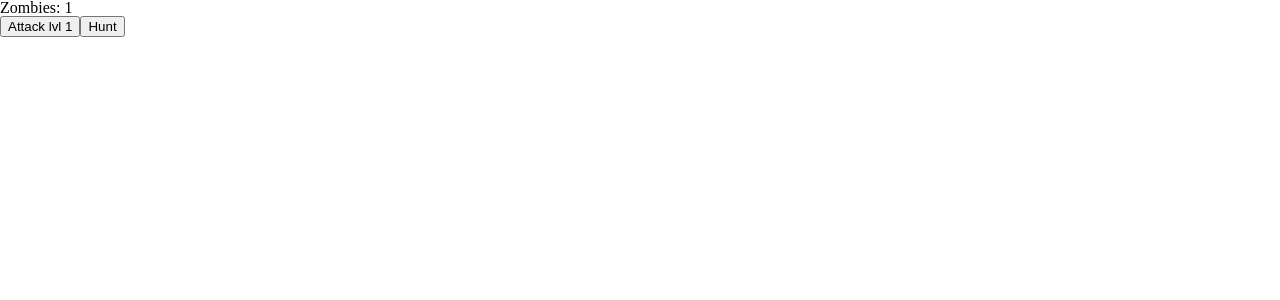
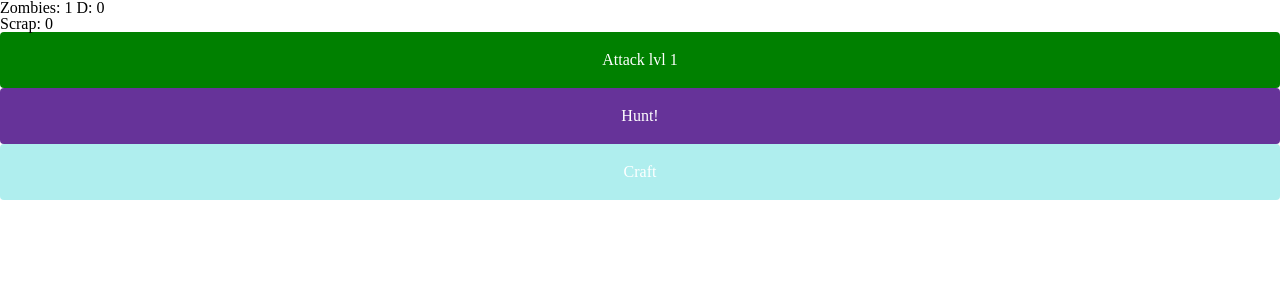
Before and after one commit to Bradd3rs/hooks, a React (Create React App) app: page / in a window 1280 px wide. Shown: the top 300 px of the page. Built offline with nearby package versions, Linux system fonts and the light colour scheme.

Commit message:
basic functionality

```diff
--- a/package.json
+++ b/package.json
@@ -5,7 +5,8 @@
   "dependencies": {
     "react": "^16.8.2",
     "react-dom": "^16.8.2",
-    "react-scripts": "2.1.5"
+    "react-scripts": "2.1.5",
+    "styled-components": "^4.2.0"
   },
   "scripts": {
     "start": "react-scripts start",
--- a/src/App.js
+++ b/src/App.js
@@ -1,12 +1,19 @@
 import React, { useState, useEffect } from 'react';
+import styled from 'styled-components';
+
 import huntHelper from './huntHelper';
 import Attack from './attackHelper';
+import AttackButton from './components/buttons/AttackButton';
+import HuntButton from './components/buttons/HuntButton';
+import CraftButton from './components/buttons/CraftButton';
+
 
 function App() {
   const [zombies, setZombies] = useState(1);
   const [defence, setDefence] = useState(0);
   const [scrap, setScrap] = useState(0);
   const [level, setLevel] = useState(1);
+  const [message, setMessage] = useState(``);
   // const [items, setItems] = useState(0);
 
   useEffect(() => {
@@ -14,21 +21,53 @@ function App() {
   }, [])
 
   function hunt() {
-    setZombies(zombies + huntHelper(zombies))
+    const zombiesGained = huntHelper(zombies);
+
+    setZombies(zombies + zombiesGained.zombies);
+    setScrap(scrap + 1);
+    setMessage(`you gained ${zombiesGained.zombies} zombies`);
   }
 
   function attack() {
-    setLevel(level + Attack(level, zombies, scrap))
+    if(Attack(level, zombies, defence)) {
+      setMessage(`You defeated lvl ${level} and found ${zombies} scrap!`);
+      setLevel(level + 1);
+      setScrap(scrap + zombies);
+
+    } else {
+      setMessage(`You were wiped out by lvl ${level} :(`)
+      setLevel(level);
+      setZombies(1);
+      setScrap(0);
+      setDefence(0);
+    }
+  }
+
+  function craft() {
+    if(scrap >= 5) {
+      const defenceGain = Math.floor(scrap / 5);
+      const remainder = scrap % 5;
+
+      setMessage(`You gained ${defenceGain} defense`)
+      setDefence(defence + defenceGain);
+      setScrap(remainder);
+    } else setMessage(`You don't have enough scrap!`)
   }
 
   return (
-    <div>
-      <p>Zombies: {zombies}</p>
+    <Container>
+      <p>Zombies: {zombies} <span>D: {defence}</span></p>
+      <p>Scrap: {scrap}</p>
+      <p>{message}</p>
 
-      <button type="button" onClick={attack}>Attack lvl {level}</button>
-      <button type="button" onClick={hunt}>Hunt</button>
-    </div>
+      <AttackButton onClick={attack} text={`Attack lvl ${level}`} color="red" />
+      <HuntButton onClick={hunt} text="Hunt!" />
+      <CraftButton onClick={craft} text="Craft" />
+    </Container>
   )
 }
 
 export default App;
+
+
+const Container = styled.div``;
--- a/src/attackHelper.js
+++ b/src/attackHelper.js
@@ -2,18 +2,20 @@ export default (l, z, d) => {
 
     switch (l) {
         case (1):
-        if(z >= 5) {
-            console.log('you won lvl 1')
-           return 1;
-        } else return 0;
+            if(z >= 5) {
+                return 1;
+            } else {
+                return 0;
+            }
         case 2:
-        if(z >10 && d >= 5) {
-            console.log('you won lvl 2')
-            return 1;
-        } else return 0;
+            if(z >= 10 && d >= 5) {
+                return 1;
+            } else {
+                return 0;
+            }
 
         default:
-        console.log('you lost')
+            console.log('you lost')
             return 0;
     }
 }
--- /dev/null
+++ b/src/components/buttons/AttackButton.js
@@ -0,0 +1,17 @@
+import React from 'react';
+import styled from 'styled-components';
+
+const AttackButton = ({onClick, cooldown, text, color}) => (
+  <Container onClick={() => onClick()}>
+    {text}
+  </Container>
+)
+export default AttackButton;
+
+const Container = styled.div`
+  padding: 20px;
+  color: white;
+  border-radius: 4px;
+  background-color: green;
+  text-align: center;
+`;
--- /dev/null
+++ b/src/components/buttons/CraftButton.js
@@ -0,0 +1,18 @@
+import React from 'react';
+import styled from 'styled-components';
+
+const CraftButton = ({onClick, text}) => (
+  <Container onClick={() => onClick()}>
+    {text}
+  </Container>
+)
+
+export default CraftButton;
+
+const Container = styled.div`
+  padding: 20px;
+  color: white;
+  border-radius: 4px;
+  background-color: paleturquoise;
+  text-align: center;
+`;
--- /dev/null
+++ b/src/components/buttons/HuntButton.js
@@ -0,0 +1,18 @@
+import React from 'react';
+import styled from 'styled-components';
+
+const HuntButton = ({onClick, text}) => (
+  <Container onClick={() => onClick()}>
+    {text}
+  </Container>
+)
+
+export default HuntButton;
+
+const Container = styled.div`
+  padding: 20px;
+  color: white;
+  border-radius: 4px;
+  background-color: rebeccapurple;
+  text-align: center;
+`;
--- a/src/huntHelper.js
+++ b/src/huntHelper.js
@@ -3,24 +3,31 @@ export default (z) => {
     switch (true) {
         case (z <= 5):
             if(Math.random() < 0.5) {
-                console.log('you gained a zombie')
-                return 1;
+                return {
+                    zombies: 1
+                };
             } else {
                 console.log('you found nothing');
-                return 0;
+                return {
+                    zombies: 0
+                };
             }
-        case z >5 && z <= 10:
+        case z > 5:
 
             if(Math.random() < 0.5) {
-                console.log('you gained a zombie')
-                return 2;
+                const zombies = Math.floor(Math.random() * 2) + 1;
+                return {
+                    zombies
+                }
             } else {
                 console.log('you found nothing');
-                return 0;
+                return {
+                    zombies: 0
+                };
             }
 
         default:
-        console.log('default')
+            console.log('default')
             return 0;
     }
 }
```
Also changed, not shown: 1 other file (tests, documents, lock files or other folders).
